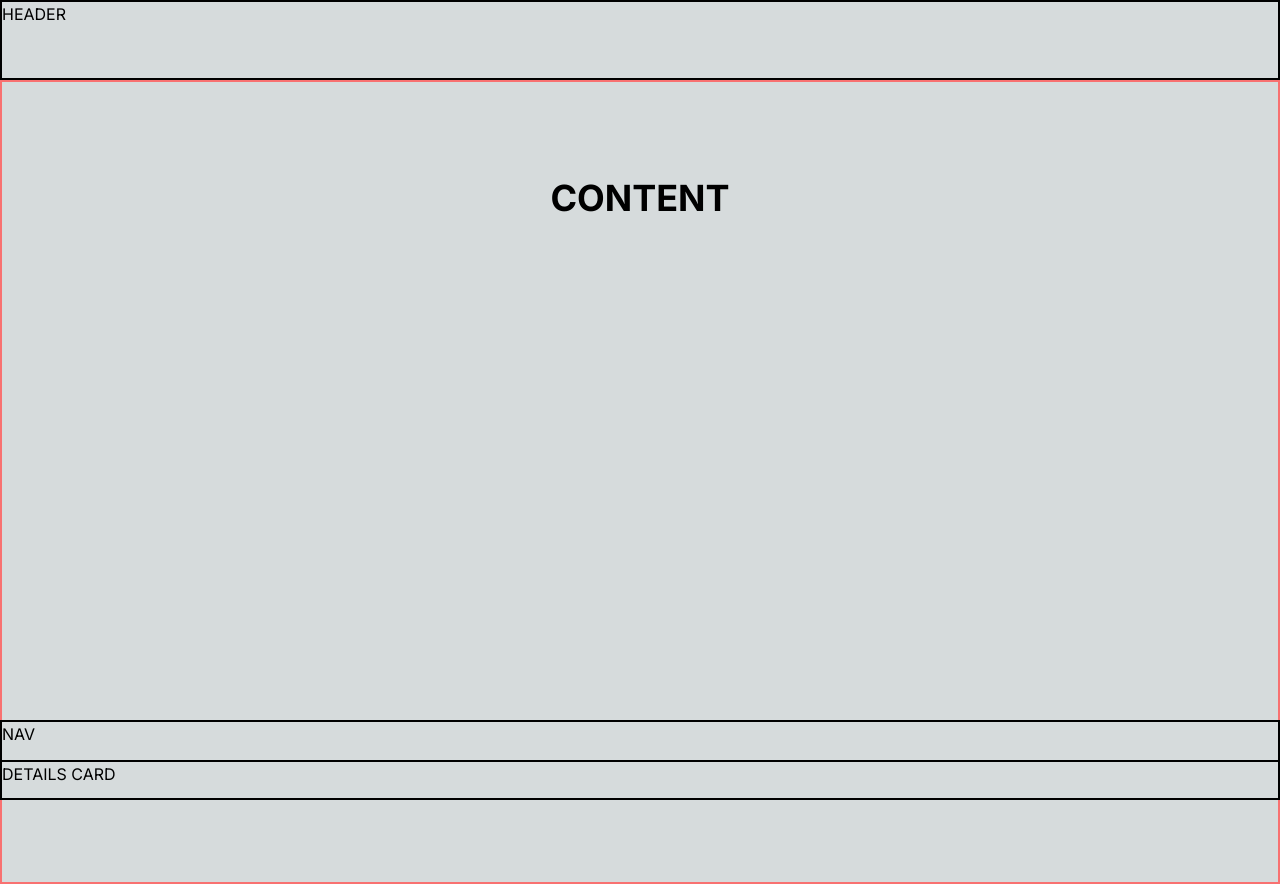
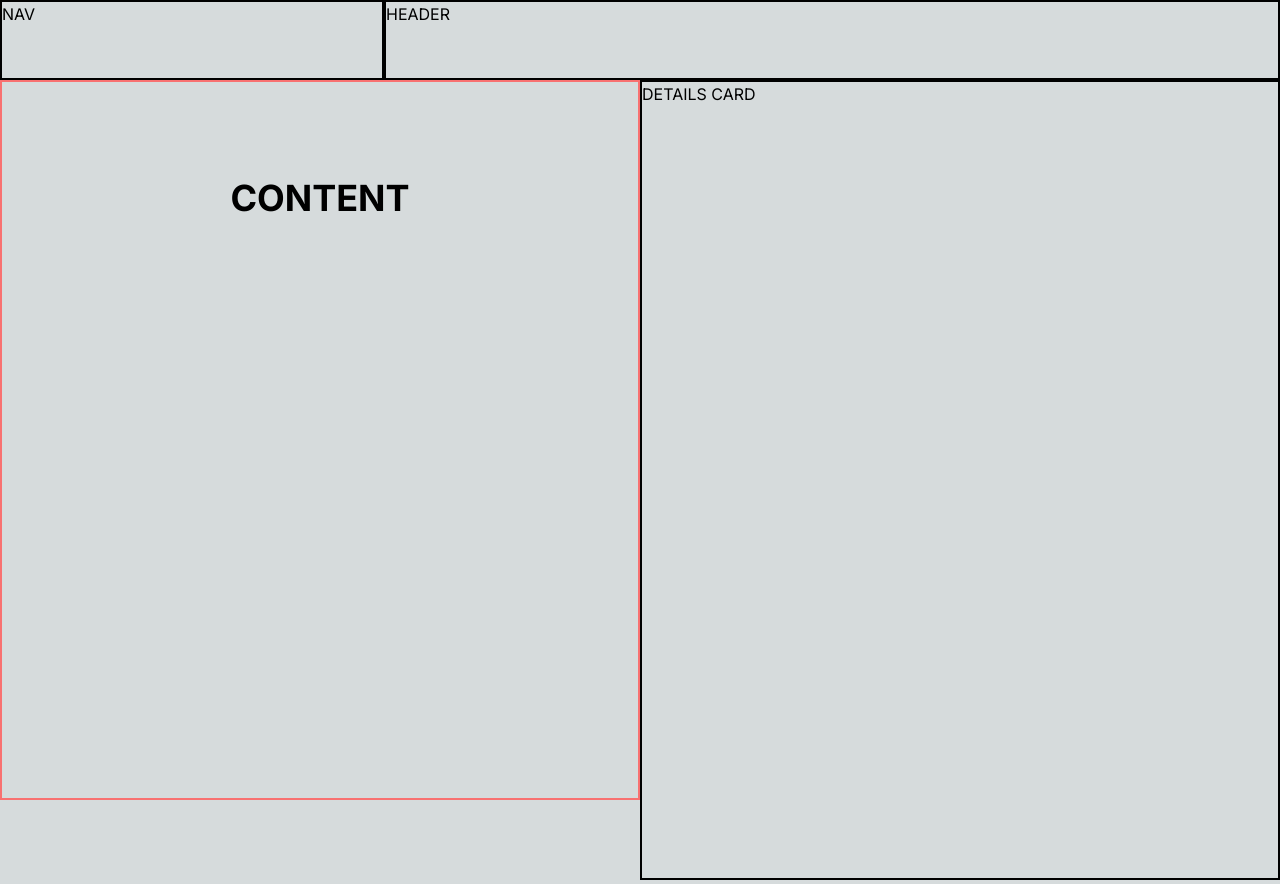
Before and after one commit to epfrndz/cocktail-app, a Next.js app: page / in a window 1280 px wide. After the commit the page ends 800 px from the top, so only its background shows below. Built offline with nearby package versions, Linux system fonts and the light colour scheme.

Commit message:
chore: create desktop view layout

```diff
--- a/src/app/layout.tsx
+++ b/src/app/layout.tsx
@@ -18,16 +18,18 @@ export default function RootLayout({
     <html lang="en">
       <body className={inter.className}>
         <div className="body-inner-wrapper relative">
-          <div className="header-section fixed top-0 left-0 w-full h-20 border-2 border-black">
+          <div className="header-section fixed top-0 left-0 w-full h-20 border-2 border-black md:left-[30%] md:w-[70%]">
             <h2>{"HEADER"}</h2>
           </div>
-          <div className="footer-section fixed bottom-0 left-0 w-full h-20 border-2 border-black">
+          <div className="footer-section fixed bottom-0 left-0 w-full h-20 border-2 border-black md:top-0 md:w-[30%]">
             <h2>{"NAV"}</h2>
           </div>
-          <div className="details-card fixed bottom-0 left-0 w-full h-10 border-2 border-black">
+          <div className="details-card fixed bottom-0 left-0 w-full h-10 border-2 border-black md:h-full md:left-[50%] md:right-0 md:w-[50%] md:top-20">
             <h2>{"DETAILS CARD"}</h2>
           </div>
-          <div className="main-wrapper absolute top-0 left-0 my-20 w-full border-2 border-red-400 -z-10">{children}</div>
+          <div className="main-wrapper fixed top-20 left-0 bottom-20 w-full border-2 border-red-400 -z-10 overflow-y-scroll md:w-[50%] md:bottom-0">
+            {children}
+          </div>
         </div>
       </body>
     </html>
```
